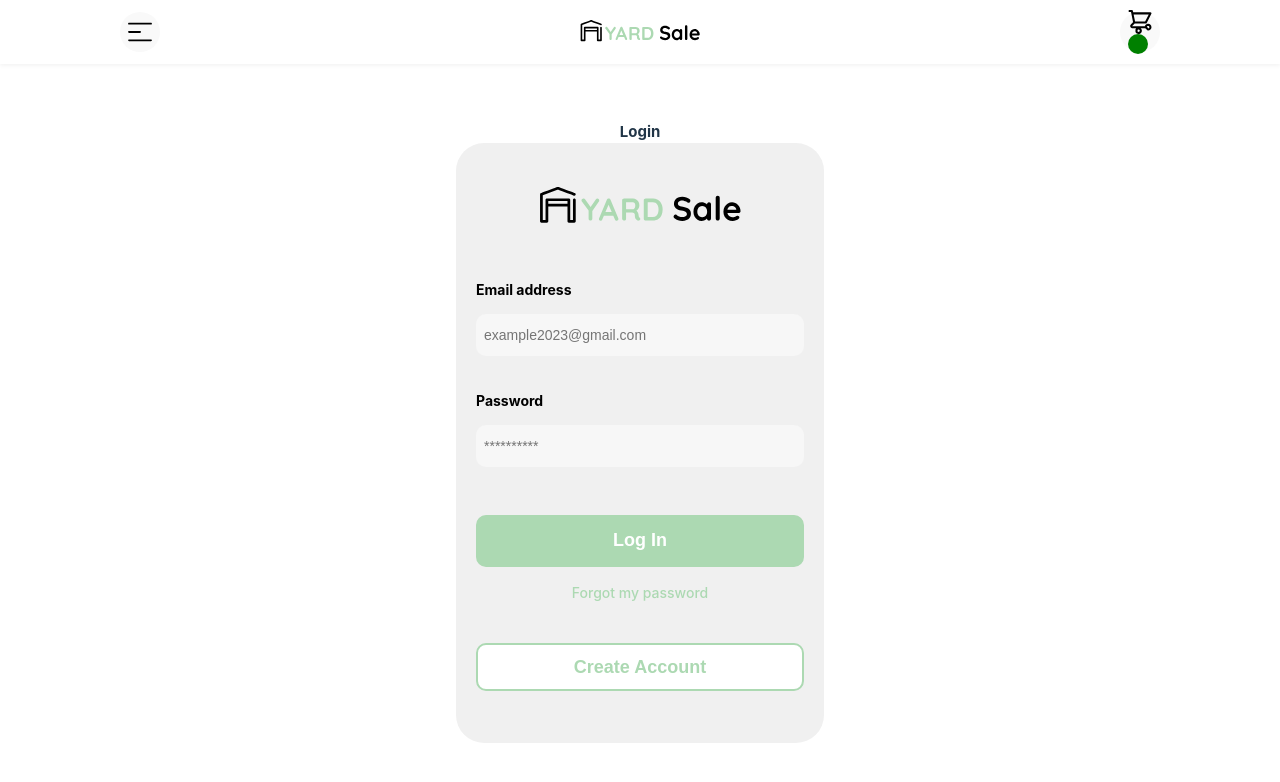
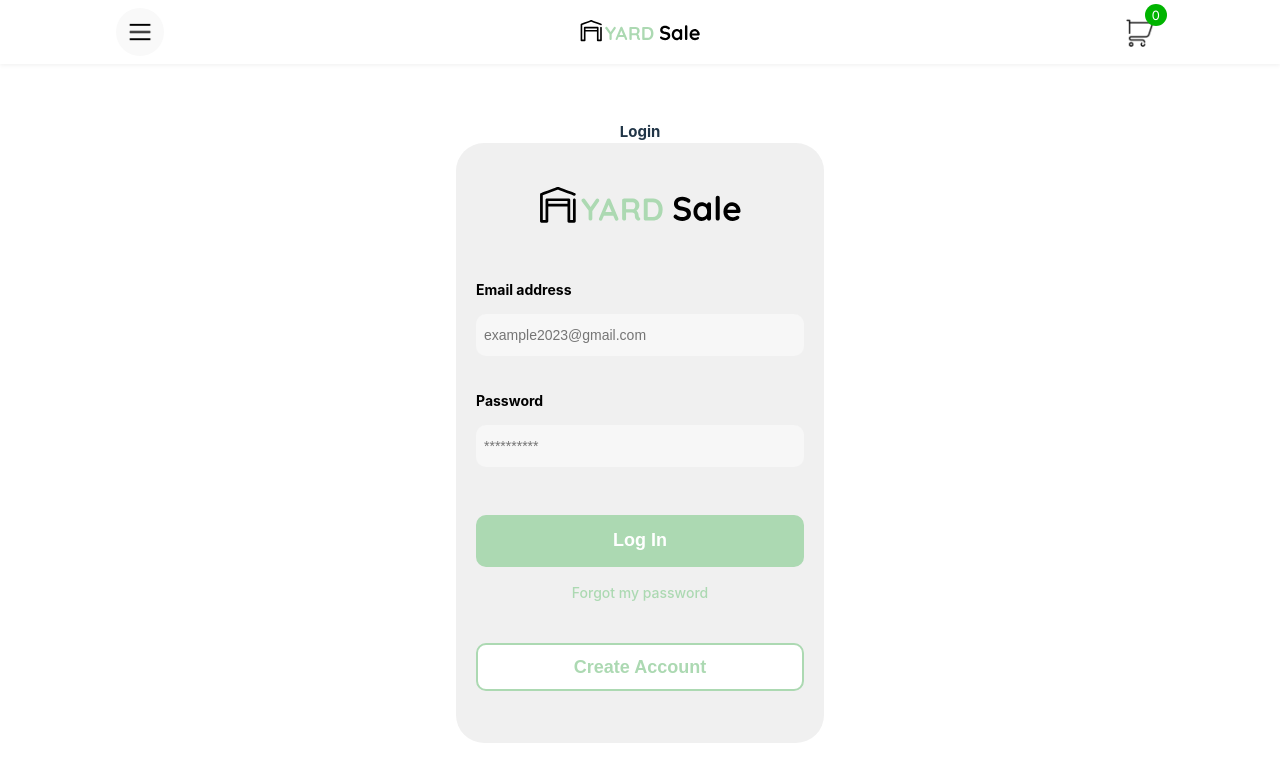
Before and after one commit to rireyes24/ShopiReact_ER-146, a React (Vite) app: page /#/login in a window 1280 px wide. Shown: the top 782 px of the page. Built offline with nearby package versions, Linux system fonts and the light colour scheme.

Commit message:
Mejore el diseño del carrito de productos

```diff
--- a/src/App.jsx
+++ b/src/App.jsx
@@ -10,11 +10,10 @@ import './App.css'
 
 function App() {
 
-  //const totalProductsCart = dataProductsCart.length;
   const [onCategories, setOnCategories] = React.useState(false);
-  const [onAddToCart, setOnAddToCart] = React.useState(true);
+  const [onAddToCart, setOnAddToCart] = React.useState(false);
 
-  //const [addCart, setAddCart] = React.useState(totalProductsCart);
+  const [addCart, setAddCart] = React.useState(0);
 
   const [addToCartID, setAddToCartID] = React.useState(0);
   const [addCardTrue, setAddCardTrue] = React.useState(false);
@@ -39,6 +38,7 @@ function App() {
         setOnCategories={setOnCategories}
         onAddToCart={onAddToCart}
         setOnAddToCart={setOnAddToCart}
+        addCart={addCart}
       />
         <DivLoginPage>
           <Routes>
@@ -49,6 +49,8 @@ function App() {
               addCardTrue={addCardTrue}
               setAddCardTrue={setAddCardTrue}
               addToCartID={addToCartID}
+              addCart={addCart}
+              setAddCart={setAddCart}
             />} />
             <Route path="/login" element={<LoginPage/>}/>
             <Route path="/create" element={<CreateAccount/>}/>
--- a/src/components/HomePage/index.jsx
+++ b/src/components/HomePage/index.jsx
@@ -1,7 +1,7 @@
 import React from 'react';
 import { ProductCard } from '../Yard_ProductCard';
 import { Categories } from '../Yard_Categories';
-import { AddToCart} from '../Yard_AddToCart'
+import { AddToCart } from '../Yard_AddToCart';
 
 const HomePage = (props) => {
 
@@ -14,14 +14,12 @@ const HomePage = (props) => {
                 addCardTrue={props.addCardTrue}
                 setAddCardTrue={props.setAddCardTrue}
                 addToCartID={props.addToCartID}
+                addCart={props.addCart}
+                setAddCart={props.setAddCart}
              />
 
             {props.onAddToCart &&
-                <AddToCart
-                    addToCartID={props.addToCartID}
-                    addCardTrue={props.addCardTrue}
-                    setAddCardTrue={props.setAddCardTrue}
-                />
+                <AddToCart addCart={props.addCart} />
             }
        </>
     );
--- a/src/components/Yard_AddToCart/index.jsx
+++ b/src/components/Yard_AddToCart/index.jsx
@@ -1,62 +1,14 @@
 import React from 'react';
-import styled from 'styled-components';
-
-import { DivLogin, DivCard, ImageCard, H3Card, H4Card } from './styled';
-import { dataProducts } from '../../utils/dataProducts.js';
+import { DivLogin, DivCard, ImageCard, H3Card, H4Card, DivInfoProducts, PDate, PArticles, PPrice, ButtonBuy } from './styled';
 import { dataProductsCart } from '../../utils/dataProductsCart.js';
 
 
-const DivInfoProducts = styled.div`
-    background-color: #bebebe;
-    width: 90%;
-    height: 80px;
-    display: grid;
-    grid-template-columns: 80% 20%;
-    grid-template-rows: 50% 50%;
-    place-items: center;
-    margin: 5px;
-    border-radius: 20px;
-`;
-
-const PDate = styled.p`
-    grid-column: 1 / 2;
-    grid-row: 1 / 2;
-    font-size: var(--md);
-    font-weight: bold;
-    line-height: 2rem;
-    color: var(--black);
-`;
-
-const PArticles = styled.p`
-    grid-column: 1 / 2;
-    grid-row: 2 / 3;
-    font-size: var(--sm);
-    font-weight: 400;
-    line-height: 1.7rem;
-    color: #797979;
-`;
-
-const PPrice = styled.p`
-    grid-column: 2 / 3;
-    grid-row: 1 / 3;
-    font-size: var(--md);
-    font-weight: bold;
-    line-height: 1.87rem;
-    color: #404040;
-    justify-self: flex-start;
-`;
-
-
-
-function AddToCart({ addToCartID, addCardTrue, setAddCardTrue }){
+function AddToCart({ addCart }){
 
     const imagesURL = 'https://res.cloudinary.com/dejj8n6g7/image/upload/v1679423980/YardSaleReact';
 
-    const totalPice = dataProductsCart.map(price => price.price);
-    //const priceTotal = totalPice.reduce((a, b) => { return a + b || 1});
-
-    const modArray = Math.random();
-    console.log(modArray);
+    const price = dataProductsCart.map(price => price.price);
+    const priceTotal = price.reduce((a, b) =>  a + b, 0);
 
     return(
         <>
@@ -65,8 +17,8 @@ function AddToCart({ addToCartID, addCardTrue, setAddCardTrue }){
 
                 <DivInfoProducts>
                     <PDate>04.25.2021</PDate>
-                    <PArticles>{dataProductsCart.length} articles</PArticles>
-                    <PPrice>$ </PPrice>
+                    <PArticles>{addCart} articles</PArticles>
+                    <PPrice>$ {priceTotal}</PPrice>
                 </DivInfoProducts>
 
                 {dataProductsCart.map(product => (
@@ -77,6 +29,8 @@ function AddToCart({ addToCartID, addCardTrue, setAddCardTrue }){
                 </DivCard>
                 ))}
 
+                <ButtonBuy>BUY</ButtonBuy>
+
             </DivLogin>
         </>
     );
--- a/src/components/Yard_AddToCart/styled.jsx
+++ b/src/components/Yard_AddToCart/styled.jsx
@@ -7,34 +7,39 @@ const DivLogin = styled.div`
     top: 0;
     margin-top: 20px;
     margin-right: 10px;
-    width: 375px;
+    width: 320px;
     max-width: 375px;
-    border-radius: 28px;
-    background-color: #f0f0f0;
-    padding: 20px;
+    border-radius: 20px;
+    background-color: #e2e2e2;
+    padding: 20px 10px;
     display: grid;
+    grid-template-columns: 100%;
+    place-items: center;
     justify-content: center;
     align-items: center;
-    z-index: 5;
+    z-index: 2;
 `;
 
 const DivCard = styled.div`
-    background-color: #bebebe;
-    width: 90%;
-    height: 120px;
+
+    width: 100%;
+    height: 90px;
+    border: 2px solid #bebebe;
     display: grid;
-    grid-template-columns: 40% 40% 20%;
+    grid-template-columns: 30% 5% 35% 30%;
     grid-auto-flow: 100%;
     margin: 5px;
-    border-radius: 20px;
+    border-radius: 10px;
 `;
 
 const ImageCard = styled.img`
-    width: 90%;
-    height: 90%;
+    width: 100%;
+    height: 100%;
+    border: none;
+    border-radius: 8px;
+    box-shadow: 2px 0 4px 0 rgba(0, 0, 0, 40%);
     grid-column: 1 / 2;
-    object-fit: cover;
-    border-radius: 20px;
+    object-fit: cover ;
     overflow: hidden;
     align-self: center;
     justify-self: center;
@@ -43,9 +48,9 @@ const ImageCard = styled.img`
 const H3Card = styled.h3`
     width: 100%;
     height: 100%;
-    grid-column: 3 / 4;
+    grid-column: 4 / 5;
     display: grid;
-    align-items: center;
+    place-items: center;
     font-size: var(--md);
     font-family: 'Roboto', sans-serif;
     color: #404040;
@@ -55,7 +60,7 @@ const H3Card = styled.h3`
 const H4Card = styled.h4`
     width: 100%;
     height: 100%;
-    grid-column: 2 / 3;
+    grid-column: 3 / 4;
     grid-row: 1 / 2;
     display: grid;
     align-items: center;
@@ -66,32 +71,16 @@ const H4Card = styled.h4`
     letter-spacing: 1px;
 `;
 
-// const ButtonAddCart = styled.button`
-//     border: none;
-//     background-color: transparent;
-//     grid-column: 2 / 3;
-//     grid-row: 3 / 5;
-//     justify-self: center;
-//     align-self: center;
-//     width: 48px;
-//     height: 48px;
-//     display: grid;
-//     place-content: center;
-//     cursor: pointer;
-// `;
-
-
-
 const DivInfoProducts = styled.div`
-    background-color: #bebebe;
-    width: 90%;
+    width: 100%;
     height: 80px;
     display: grid;
-    grid-template-columns: 80% 20%;
+    grid-template-columns: 60% 40%;
     grid-template-rows: 50% 50%;
     place-items: center;
     margin: 5px;
-    border-radius: 20px;
+    margin-bottom: 10px;
+    border-radius: 8px;
 `;
 
 const PDate = styled.p`
@@ -119,7 +108,26 @@ const PPrice = styled.p`
     font-weight: bold;
     line-height: 1.87rem;
     color: #404040;
-    justify-self: flex-start;
+    justify-self: center;
+    align-self: center;
 `;
 
-export { DivLogin, DivCard, ImageCard, H3Card, H4Card, DivInfoProducts, PDate, PArticles, PPrice };
+const ButtonBuy = styled.button`
+    width: 100%;
+    height: 54px;
+    border-radius: 10px;
+    border: 0;
+    margin-top: 26px;
+    background-color: var(--hospital_green);
+    font-size: var(--lg);
+    font-weight: bold;
+    line-height: 2.25rem;
+    color: var(--white);
+    display: grid;
+    place-content: center;
+    cursor: pointer;
+`;
+
+
+
+export { DivLogin, DivCard, ImageCard, H3Card, H4Card, DivInfoProducts, PDate, PArticles, PPrice, ButtonBuy };
--- a/src/components/Yard_NavigatorBar/index.jsx
+++ b/src/components/Yard_NavigatorBar/index.jsx
@@ -1,6 +1,5 @@
 import React from 'react';
 import { NavBar, ButtonMenu, ButtonCart, GreenCircle } from './styled';
-import { dataProductsCart } from '../../utils/dataProductsCart.js';
 import './style.css';
 
 function NavigatorBar({onCategories, setOnCategories, onAddToCart, setOnAddToCart, addCart}){
--- a/src/components/Yard_NavigatorBar/style.css
+++ b/src/components/Yard_NavigatorBar/style.css
@@ -1,7 +1,7 @@
 
 .icon-menu
 {
-    background-image: url('../../assets/icons/icon_menu.svg');
+    background-image: url('../../assets/icons/menu-rounded.png');
     background-repeat: no-repeat;
     background-position: center;
     background-size: contain;
@@ -23,10 +23,14 @@
 .icon-cart
 {
     display: inline-block;
-    background-image: url('../../assets/icons/shape1.svg');
+    background-image: url('../../assets/icons/shopping-cart.png');
     background-repeat: no-repeat;
     background-position: center;
     background-size: contain;
-    width: 24px;
-    height: 24px;
+    width: 30px;
+    height: 30px;
+    align-self: center;
+    justify-self: center;
+    grid-column: 1 / 3;
+    grid-row: 1 / 3;
 }
--- a/src/components/Yard_NavigatorBar/styled.jsx
+++ b/src/components/Yard_NavigatorBar/styled.jsx
@@ -15,8 +15,8 @@ const NavBar = styled.nav`
 `;
 
 const ButtonMenu = styled.button`
-    width: 40px;
-    height: 40px;
+    width: 48px;
+    height: 48px;
     display: grid;
     place-content: center;
     border: none;
@@ -26,24 +26,31 @@ const ButtonMenu = styled.button`
 `;
 
 const ButtonCart = styled.button`
-    width: 40px;
-    height: 40px;
+    width: 48px;
+    height: 48px;
     display: grid;
-    place-content: center;
+    grid-template-columns: 60% 40%;
+    grid-template-rows: 30% 70%;
     border: none;
-    border-radius: 50px;
+    border-radius: 60px;
+    background-color: transparent;
     cursor: pointer;
     grid-column: 3 / 4;
 `;
 
 const GreenCircle = styled.div`
-    width: 20px;
-    height: 20px;
-    background-color: green;
+    width: 22px;
+    height: 22px;
+    grid-column: 2 / 3;
+    grid-row: 1 / 2;
+    align-self: center;
+    justify-content: center;
+    background-color: #00b400;
     border-radius: 40px;
     color: white;
     display: grid;
     place-items: center;
+    font-family: 'Quicksand', sans-serif;
 `;
 
 export { NavBar, ButtonMenu, ButtonCart, GreenCircle };
--- a/src/components/Yard_ProductCard/index.jsx
+++ b/src/components/Yard_ProductCard/index.jsx
@@ -3,7 +3,7 @@ import { TableGrid, DivCard, ImageCard, H3Card, H4Card, ButtonAddCart } from './
 import { dataProducts } from '../../utils/dataProducts.js';
 import { dataProductsCart } from '../../utils/dataProductsCart';
 
-function ProductCard({ addCardTrue, setAddCardTrue }){
+function ProductCard({ addCardTrue, setAddCardTrue, setAddCart }){
 
     const imagesURL = 'https://res.cloudinary.com/dejj8n6g7/image/upload/v1679423980/YardSaleReact';
 
@@ -35,6 +35,7 @@ function ProductCard({ addCardTrue, setAddCardTrue }){
                         <ButtonAddCart onClick={() => {
                            setTimeout(() => {
                             dataProductsCart.push(addToCart(product.id))
+                            setAddCart(dataProductsCart.length);
                             setAddCardTrue(true);
                            }, 100);
                         }}><span className="button-add-card"></span></ButtonAddCart>
```
Also changed, not shown: src/assets/icons/menu-rounded.png (added), src/assets/icons/shopping-cart.png (added).
